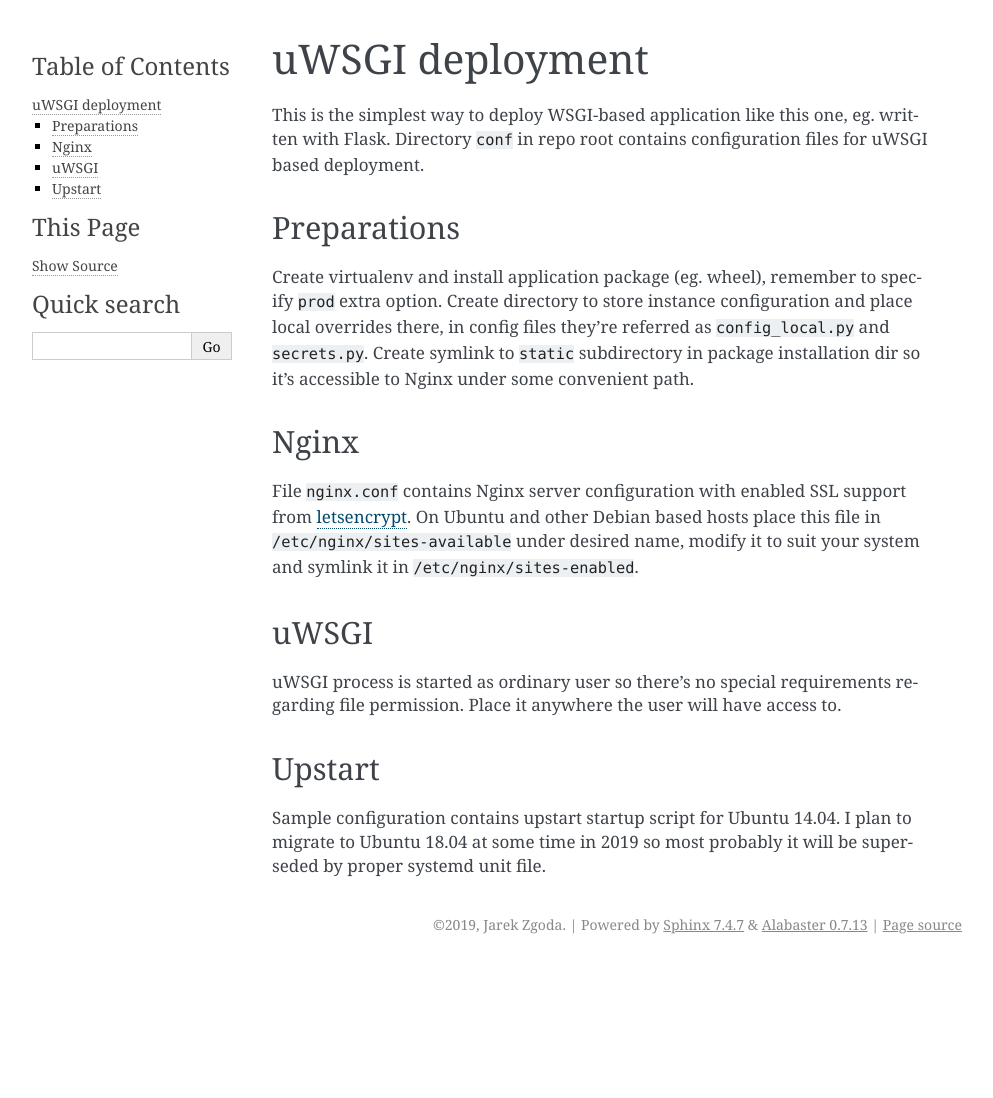
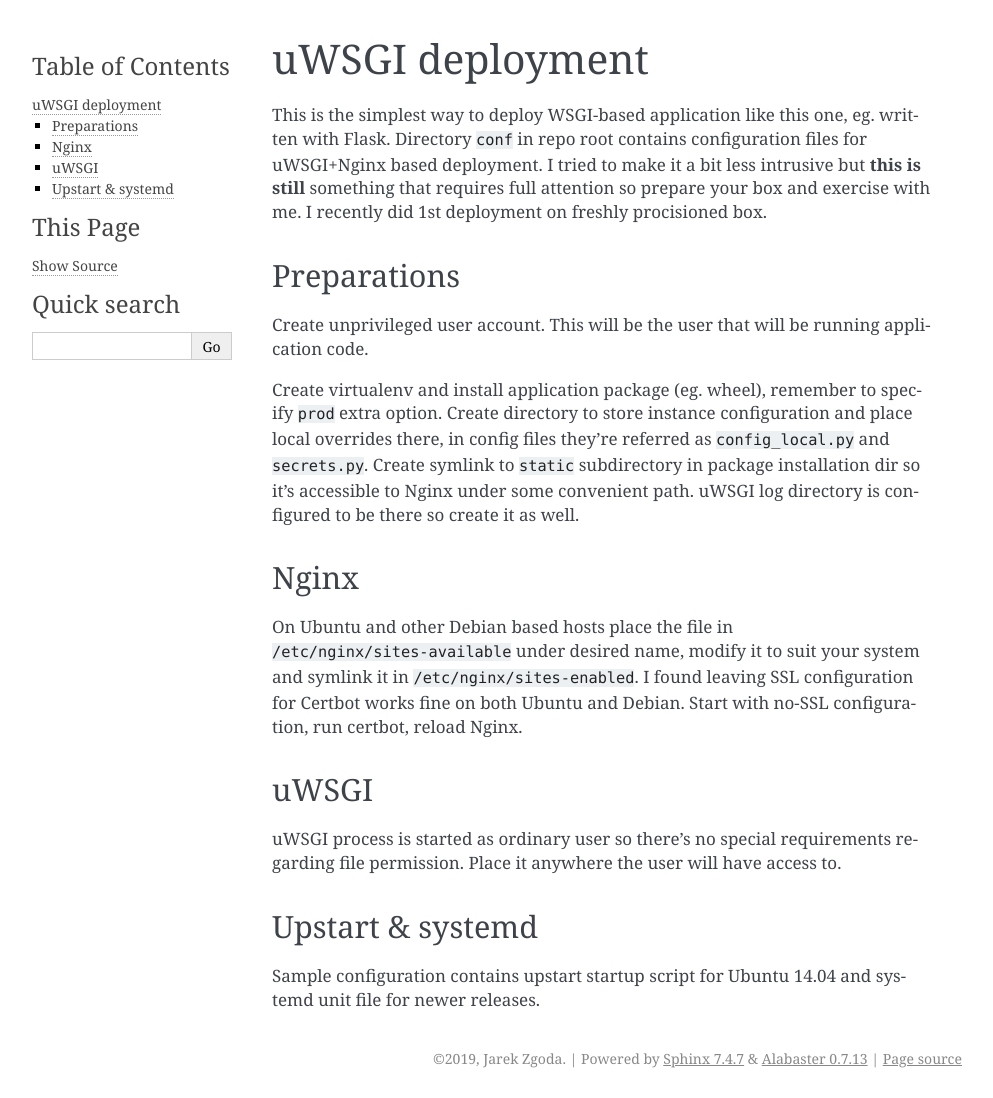
Before and after one commit to zgoda/devlog, a Sphinx documentation site: the page built from docs/uwsgi.rst, in a window 1280 px wide. Shown: the whole page, without its empty margins (148-1141 px from the left). Built offline with Sphinx 7.4.7, drawn with Linux system fonts in a browser that asks for light colours; before the commit the page ends 964 px from its top, so only the background shows below that.

Commit message:
Updated example config

```diff
--- a/docs/uwsgi.rst
+++ b/docs/uwsgi.rst
@@ -3,26 +3,33 @@
 
 This is the simplest way to deploy WSGI-based application like this one, eg.
 written with Flask. Directory ``conf`` in repo root contains configuration
-files for uWSGI based deployment.
+files for uWSGI+Nginx based deployment. I tried to make it a bit less intrusive
+but **this is still** something that requires full attention so prepare your
+box and exercise with me. I recently did 1st deployment on freshly procisioned
+box.
 
 Preparations
 ------------
+
+Create unprivileged user account. This will be the user that will be running
+application code.
 
 Create virtualenv and install application package (eg. wheel), remember to
 specify ``prod`` extra option. Create directory to store instance configuration
 and place local overrides there, in config files they're referred as
 ``config_local.py`` and ``secrets.py``. Create symlink to ``static``
 subdirectory in package installation dir so it's accessible to Nginx under some
-convenient path.
+convenient path. uWSGI log directory is configured to be there so create it as
+well.
 
 Nginx
 -----
 
-File ``nginx.conf`` contains Nginx server configuration with enabled SSL
-support from `letsencrypt <https://letsencrypt.org/>`_. On Ubuntu and other
-Debian based hosts place this file in ``/etc/nginx/sites-available`` under
-desired name, modify it to suit your system and symlink it in
-``/etc/nginx/sites-enabled``.
+On Ubuntu and other Debian based hosts place the file in
+``/etc/nginx/sites-available`` under desired name, modify it to suit your
+system and symlink it in ``/etc/nginx/sites-enabled``. I found leaving SSL
+configuration for Certbot works fine on both Ubuntu and Debian. Start with
+no-SSL configuration, run certbot, reload Nginx.
 
 uWSGI
 -----
@@ -30,9 +37,8 @@
 uWSGI process is started as ordinary user so there's no special requirements
 regarding file permission. Place it anywhere the user will have access to.
 
-Upstart
--------
+Upstart & systemd
+-----------------
 
-Sample configuration contains upstart startup script for Ubuntu 14.04. I plan
-to migrate to Ubuntu 18.04 at some time in 2019 so most probably it will be
-superseded by proper systemd unit file.
+Sample configuration contains upstart startup script for Ubuntu 14.04 and
+systemd unit file for newer releases.
--- a/setup.py
+++ b/setup.py
@@ -71,7 +71,10 @@
         'pytest-factoryboy',
     ),
     extras_require={
-        'prod': ['psycopg2', 'uwsgi']
+        'prod': [
+            'psycopg2-binary',
+            'uwsgi',
+        ]
     },
     python_requires='~=3.6',
 )
```
Also changed, not shown: 4 other files.
